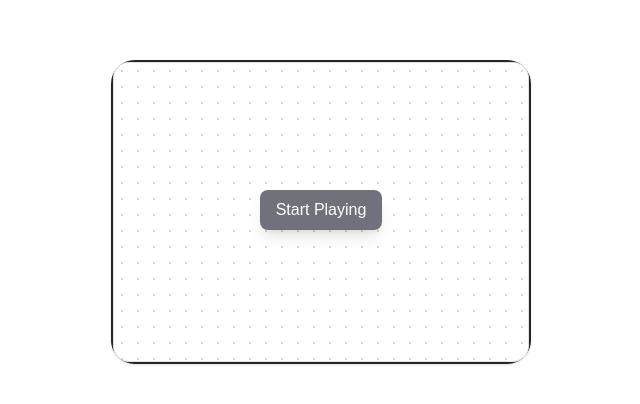
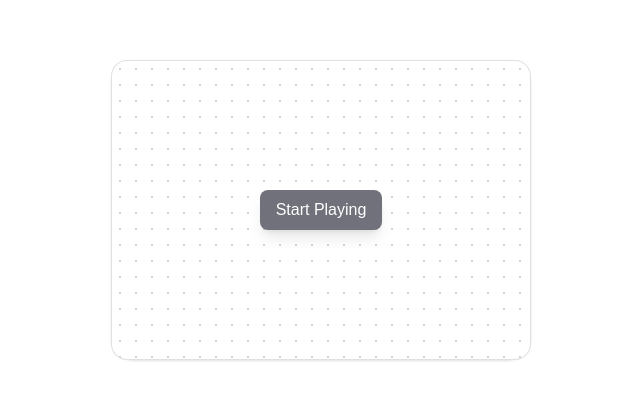
Before and after one commit to pleshakovalexander/react-osc, a Next.js app: page / in a window 1280 px wide. Shown: the part 164-568 px from the top of the page, without its empty margins (319-959 px from the left). Built offline with nearby package versions, Linux system fonts and the light colour scheme.

Commit message:
fix dark and light mode for mouse track

```diff
--- a/app/mouse-track.tsx
+++ b/app/mouse-track.tsx
@@ -10,7 +10,6 @@ interface Props {
 }
 
 export const MouseTracker = ({ positionChanged }: Props) => {
-
   const updatePosition = (
     clientX: number,
     clientY: number,
@@ -21,9 +20,7 @@ export const MouseTracker = ({ positionChanged }: Props) => {
       y: Math.max(0, Math.min(clientY - rect.top, rect.height)),
     };
 
-
     positionChanged(data);
-
   };
 
   const handleMouseMove = (e: React.MouseEvent<HTMLDivElement>): void => {
@@ -41,30 +38,28 @@ export const MouseTracker = ({ positionChanged }: Props) => {
   };
 
   const handleMouseLeave = (): void => {
-
     positionChanged(null);
-
   };
 
   const handleTouchEnd = (): void => {
-
     positionChanged(null);
-
   };
 
-
-
   return (
-    <div className="rounded-3xl border-2 border-neutral-800 bg-neutral-900 shadow">
+    <div className="rounded-3xl shadow">
       <div
         onMouseMove={handleMouseMove}
         onTouchMove={handleTouchMove}
         onMouseLeave={handleMouseLeave}
         onTouchEnd={handleTouchEnd}
         className="
-            relative h-[300px] w-full select-none rounded-2xl border border-neutral-300/70 bg-white
+            relative h-[300px] w-full select-none rounded-2xl border
+           border-neutral-300/70 bg-white
+             bg-[radial-gradient(theme(colors.neutral.300)_1px,transparent_1px)]
+             dark:border-neutral-500/70 dark:bg-neutral-700
+             dark:bg-[radial-gradient(theme(colors.neutral.500/70)_1px,transparent_1px)]
+
             touch-none overflow-hidden
-            bg-[radial-gradient(theme(colors.neutral.300)_1px,transparent_1px)]
             [background-size:16px_16px]
           "
         aria-label="Wacom-like input surface"
```
